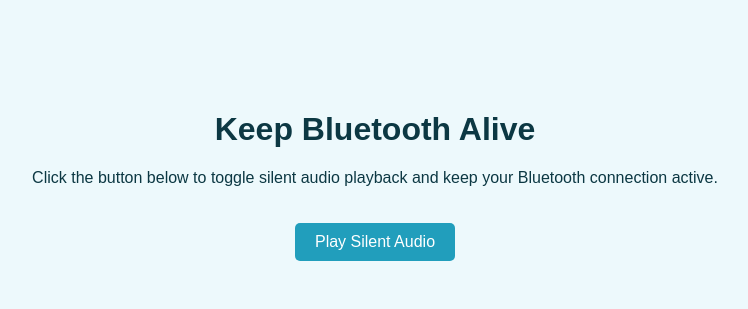
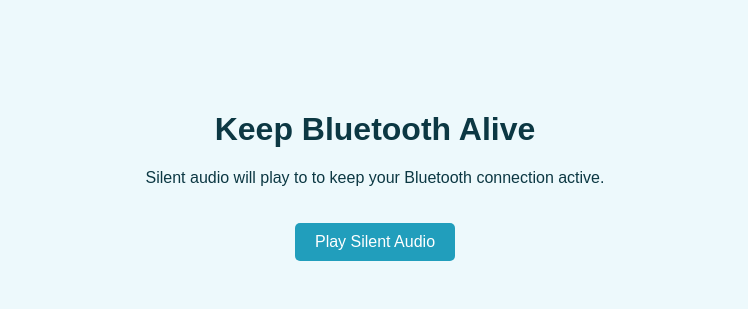
Before and after one commit to mchun/mchun.github.io, a plain HTML site: page silence/index.html in a window 1280 px wide. Shown: the part 202-511 px from the top of the page, without its empty margins (265-1013 px from the left). Drawn offline with Linux system fonts and the light colour scheme.

Commit message:
edit silence

```diff
--- a/silence/index.html
+++ b/silence/index.html
@@ -9,7 +9,7 @@
     /* Ensure body takes full height and remove margins */
     body {
       font-family: Arial, sans-serif;
-      margin: 0;
+      margin: 0 1em;
       height: 100vh;
       display: flex;
       justify-content: center;
@@ -83,7 +83,7 @@
 <body>
   <div class="container">
     <h1>Keep Bluetooth Alive</h1>
-    <p>Click the button below to toggle silent audio playback and keep your Bluetooth connection active.</p>
+    <p>Silent audio will play to to keep your Bluetooth connection active.</p>
     <button id="playPauseButton">Play Silent Audio</button>
     <div id="animationContainer" class="animation-container">
       <div class="dot"></div>
```
